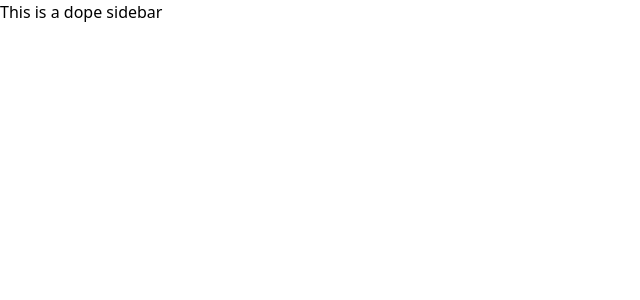
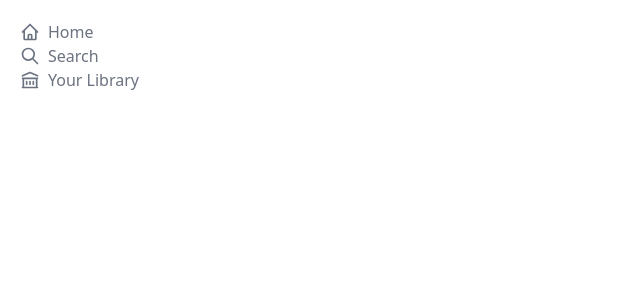
Before and after one commit to markclements225/TOG11, a Next.js app: page / in a window 1280 px wide. Shown: the top 300 px of the page, without its empty margins (0-640 px from the left). Built offline with nearby package versions, Linux system fonts and the light colour scheme.

Commit message:
sidebar icons added before restart needed

```diff
--- a/components/Sidebar.jsx
+++ b/components/Sidebar.jsx
@@ -1,7 +1,27 @@
+import {
+  HomeIcon,
+  SearchIcon,
+  LibraryIcon,
+  PlusCircleIcon,
+} from '@heroicons/react/outline'
+
 export default function Sidebar() {
   return (
-    <div>
-      <h1>This is a dope sidebar</h1>
+    <div className="p-5 text-gray-500">
+      <div>
+        <button className="flex items-center space-x-2 hover:text-white">
+          <HomeIcon className="h-5 w-5" />
+          <p>Home</p>
+        </button>
+        <button className="flex items-center space-x-2 hover:text-white">
+          <SearchIcon className="h-5 w-5" />
+          <p>Search</p>
+        </button>
+        <button className="flex items-center space-x-2 hover:text-white">
+          <LibraryIcon className="h-5 w-5" />
+          <p>Your Library</p>
+        </button>
+      </div>
     </div>
   )
 }
--- a/package.json
+++ b/package.json
@@ -6,6 +6,7 @@
     "start": "next start"
   },
   "dependencies": {
+    "@heroicons/react": "^1.0.5",
     "next": "latest",
     "react": "^17.0.2",
     "react-dom": "^17.0.2"
```
Also changed, not shown: 1 other file (tests, documents, lock files or other folders).
